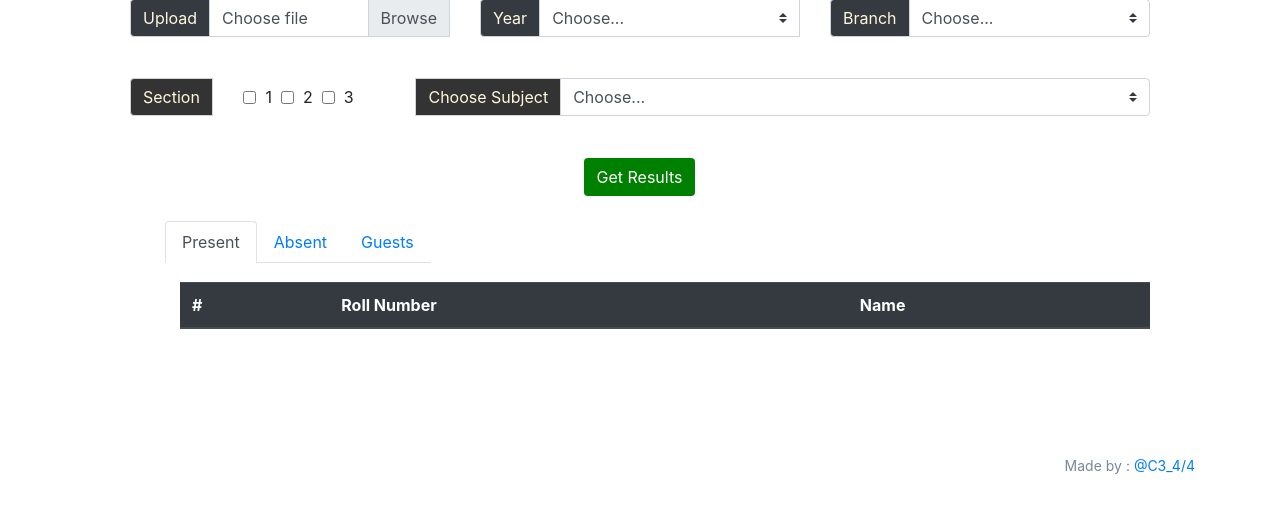
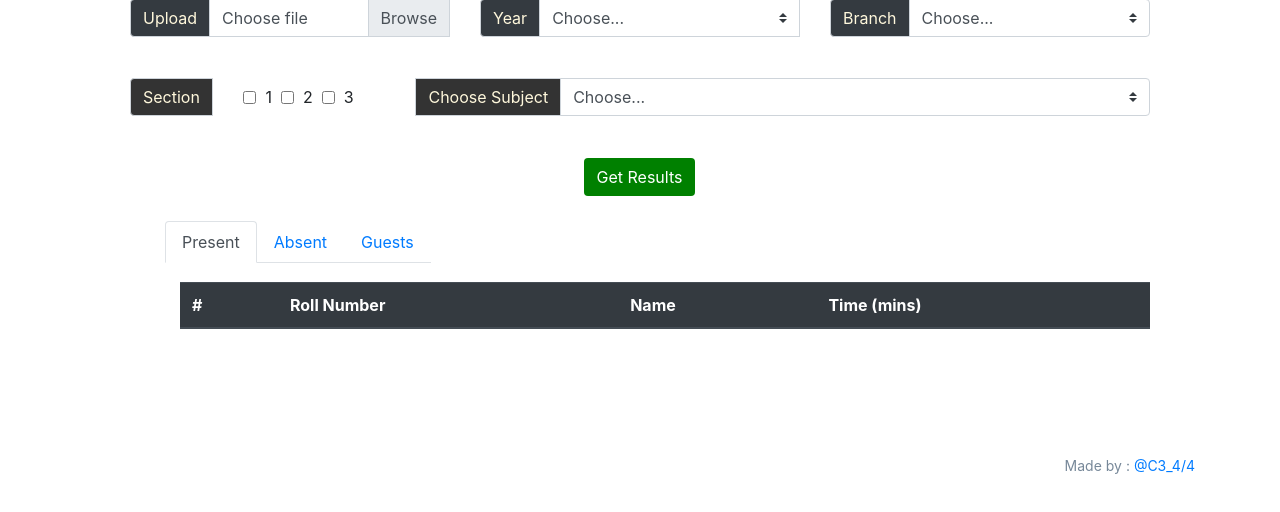
Before and after one commit to KousthubhaKrishna/Attendance-Helper, a Flask app: page / in a window 1280 px wide. Shown: the part 211-723 px from the top of the page. Run offline with Flask 2, Linux system fonts and the light colour scheme; data that the repository does not hold is empty; some libraries are stand-ins or nearby versions.

Commit message:
Timing and Name Change added : Release Version 3.0

```diff
--- a/app/routes.py
+++ b/app/routes.py
@@ -61,8 +61,10 @@ def home():
 
 
 def prepare_report(students_info,att_data):
-    present_set = set([x[:20] for x in att_data["Full Name"]])
+    present_set = set([x[:] for x in att_data["Full Name"]])
     present_data,absent_data,unknown_data = [],[],[]
+
+    total_time = get_total_present_time(att_data)
 
     pc,ac = 1,1
     total_sheet = []
@@ -70,21 +72,25 @@ def prepare_report(students_info,att_data):
     i = 1
     for index, student in enumerate(students_info):
         roll, name = student.roll, student.name[:20]
+        display_name = student.name[:]
 
-        if( name in present_set ):
-            present_data.append({ "sno":pc, "roll":roll,"name":name })
-            present_set.remove(name)
-            pc += 1
-            total_sheet.append([i,roll,name,1])
+        for j in present_set:
+            if( name == j[:20] ):
+                present_data.append({ "sno":pc, "roll":roll,"name":display_name,"time":total_time[j]})
+                present_set.remove(j)
+                pc += 1
+                total_sheet.append([i,roll,display_name,1])
+                break
+
         else:
-            absent_data.append({ "sno":ac, "roll":roll,"name":name})
+            absent_data.append({ "sno":ac, "roll":roll,"name":display_name})
             ac += 1
-            total_sheet.append([i,roll,name,0])
+            total_sheet.append([i,roll,display_name,0])
         i += 1
 
     total_sheet = pd.DataFrame(total_sheet,columns=['Sno','Roll','Name','Status'])
     unknown_data = list(present_set)
-    unknown_data = [{"sno":i+1,"name":unknown_data[i]} for i in range(len(unknown_data))]
+    unknown_data = [{"sno":i+1,"name":unknown_data[i],"time":total_time[unknown_data[i]]} for i in range(len(unknown_data))]
     report = {
         "present_data":present_data,
         "absent_data":absent_data,
@@ -96,31 +102,36 @@ def prepare_report(students_info,att_data):
 
 def prepare_report_for_electives(students_info,elective_students_list,att_data):
     elective_students_set = set([x[:15] for x in elective_students_list])
-    present_set = set([x[:20] for x in att_data["Full Name"]])
+    present_set = set([x[:] for x in att_data["Full Name"]])
     present_data,absent_data,unknown_data = [],[],[]
 
+    total_time = get_total_present_time(att_data)
     pc,ac = 1,1
     total_sheet = []
 
     i = 1
     for index, student in enumerate(students_info):
         roll, name = student.roll[:15], student.name[:20]
+        display_name = student.name[:]
 
         if(roll in elective_students_set):
-            if( name in present_set ):
-                present_data.append({ "sno":pc, "roll":roll,"name":name })
-                present_set.remove(name)
-                pc += 1
-                total_sheet.append([i,roll,name,1])
+            for j in present_set:
+                if( name == j[:20] ):
+                    present_data.append({ "sno":pc, "roll":roll,"name":display_name,"time":total_time[j]})
+                    present_set.remove(j)
+                    pc += 1
+                    total_sheet.append([i,roll,display_name,1])
+                    break
+
             else:
-                absent_data.append({ "sno":ac, "roll":roll,"name":name})
+                absent_data.append({ "sno":ac, "roll":roll,"name":display_name})
                 ac += 1
-                total_sheet.append([i,roll,name,0])
+                total_sheet.append([i,roll,display_name,0])
             i += 1
 
     total_sheet = pd.DataFrame(total_sheet,columns=['Sno','Roll','Name','Status'])
     unknown_data = list(present_set)
-    unknown_data = [{"sno":i+1,"name":unknown_data[i]} for i in range(len(unknown_data))]
+    unknown_data = [{"sno":i+1,"name":unknown_data[i],"time":total_time[unknown_data[i]]} for i in range(len(unknown_data))]
     report = {
         "present_data":present_data,
         "absent_data":absent_data,
@@ -130,7 +141,32 @@ def prepare_report_for_electives(students_info,elective_students_list,att_data):
     return report
 
 
-
+def get_total_present_time(att_data):
+    cur_status = dict()
+    total_time = dict()
+    check = att_data.values.tolist()
+    fmt = '%m/%d/%Y, %H:%M:%S'
+    end_time = datetime.strptime(check[0][2][:-3], fmt)
+    end_time = end_time + timedelta(hours=1)
+    for i in range(len(check)):
+        name,status,timestamp = check[i][0],check[i][1],check[i][2]
+        status = status[:6]
+        if status=="Joined":
+            if cur_status.get(name)==None:
+                total_time[name]= 0
+            cur_status[name]=timestamp[:-3]
+        else:
+            val = datetime.strptime(timestamp[:-3], fmt) - datetime.strptime(cur_status[name], fmt)
+            val = int(round(val.total_seconds()/60))
+            total_time[name] += val
+            cur_status[name]='0'
+    for i in cur_status:
+        if cur_status[i]!='0':
+            val = end_time - datetime.strptime(cur_status[i], fmt)
+            total_time[i] += int(round(val.total_seconds()/60))
+            cur_status[i] = '0'
+    print(total_time)
+    return total_time
 
 @app.route('/downloads/<filename>')
 def return_files_tut(filename):
--- a/app/templates/home.html
+++ b/app/templates/home.html
@@ -238,7 +238,6 @@
     </form>
 </div>
 <div class="container-fluid">
-    <!---third row-->
     <div
         class="row"
         style="
@@ -299,6 +298,7 @@
                             <th scope="col">#</th>
                             <th scope="col">Roll Number</th>
                             <th scope="col">Name</th>
+                            <th scope="col">Time (mins)</th>
                         </tr>
                     </thead>
                     <tbody>
@@ -309,6 +309,7 @@
                             <th scope="row">{{ student['sno'] }}</th>
                             <td>{{ student['roll'] }}</td>
                             <td>{{ student['name'] }}</td>
+                            <td>{{ student['time'] }}</td>
                         </tr>
 
                         {% endfor %} {% endif %}
@@ -354,6 +355,7 @@
                         <tr>
                             <th scope="col">#</th>
                             <th scope="col">Guest Logins</th>
+                            <th scope="col">Time (mins)</th>
                         </tr>
                     </thead>
                     <tbody>
@@ -363,6 +365,7 @@
                         <tr>
                             <th scope="row">{{ student['sno'] }}</th>
                             <td>{{ student['name'] }}</td>
+                            <td>{{ student['time'] }}</td>
                         </tr>
 
                         {% endfor %} {% endif %}
```
